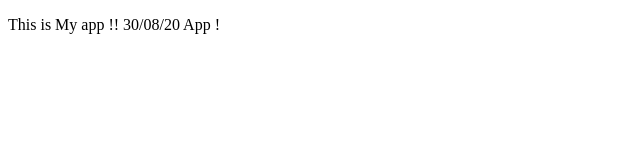
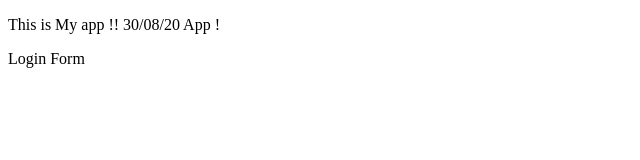
Before and after one commit to Josephidbensalah/myappsample, a plain HTML site: page index.html in a window 1280 px wide. Shown: the full height of the page, 0-640 px from the left. Drawn offline with Linux system fonts and the light colour scheme.

Commit message:
login form

```diff
--- /dev/null
+++ b/dir2/app2.js
@@ -0,0 +1 @@
+console.log('Hello People from Dir2 !');
--- a/index.html
+++ b/index.html
@@ -7,5 +7,8 @@
         <p>
             This is My app  !! 30/08/20 App !
         </p>
+        <p>
+            Login Form
+        </p>
     </body>
 </html>
```
Also changed, not shown: login.html (added, +3 -0 lines), log.txt (added).
